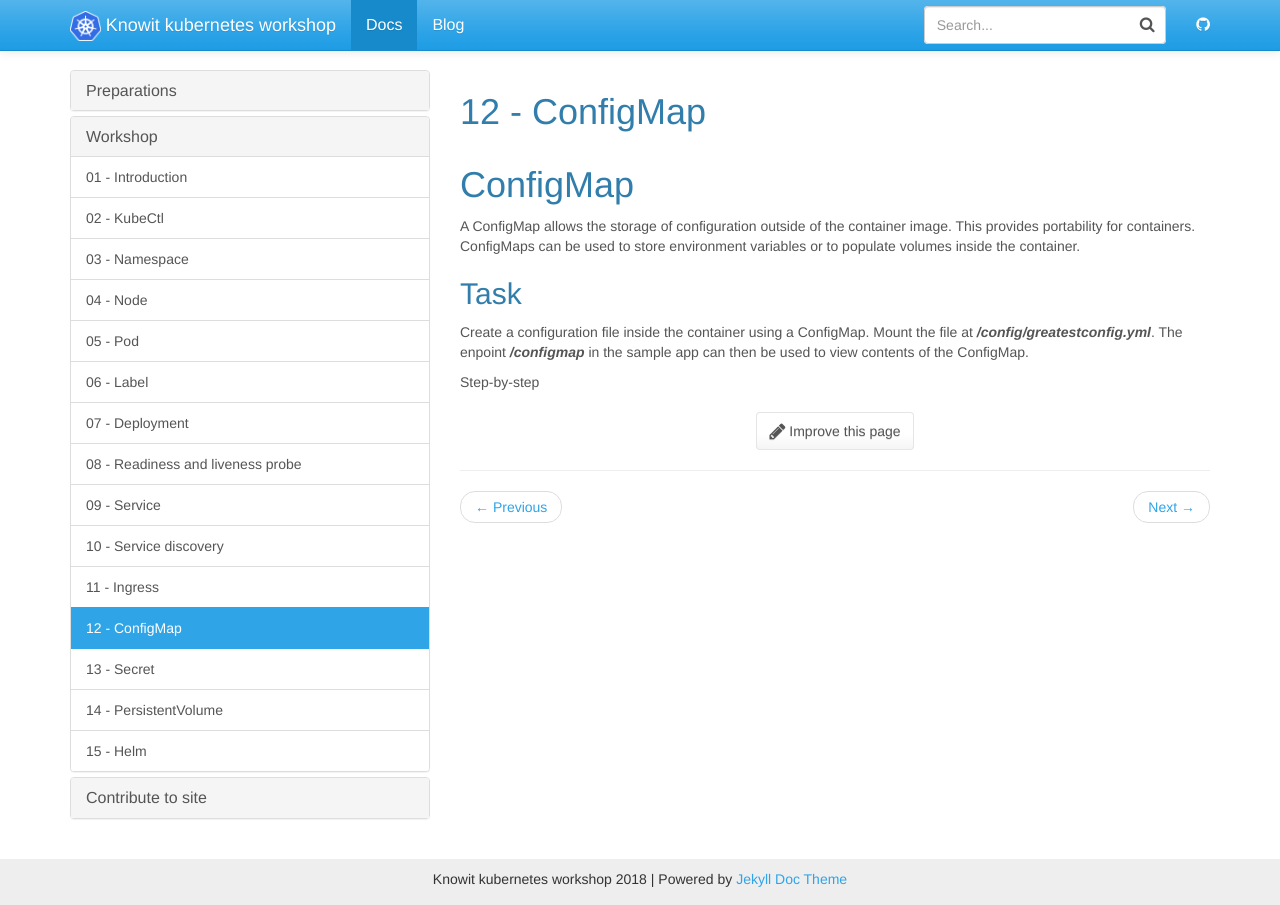
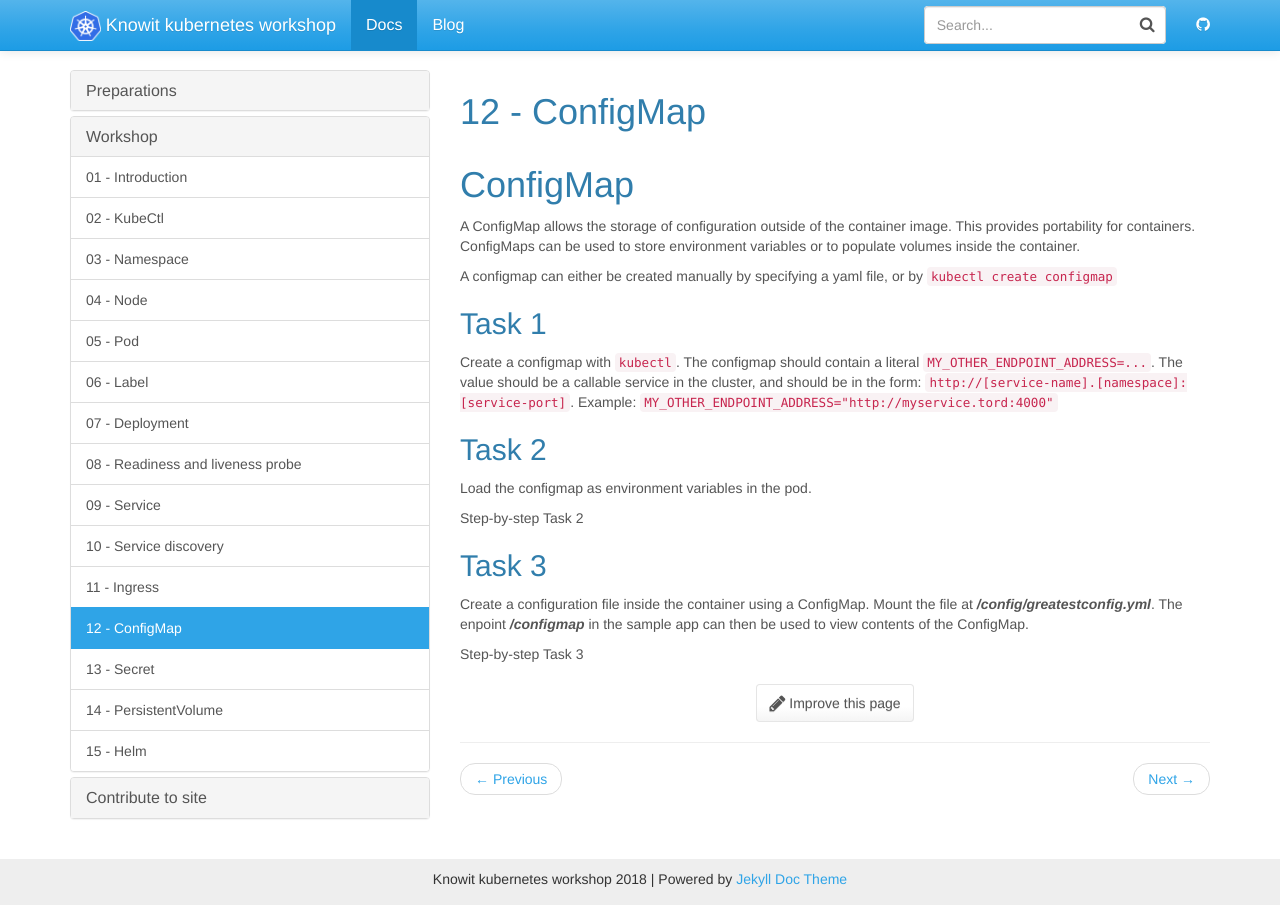
Before and after one commit to knowit/kubernetes-workshop, a Jekyll site: the page built from docs/_docs/workshop/12-configmap.md, in a window 1280 px wide. Built offline with Jekyll 4.4.1, drawn with Linux system fonts in a browser that asks for light colours; nearby versions of some CDN libraries.

Commit message:
configmap improv.

````diff
--- a/docs/_docs/workshop/12-configmap.md
+++ b/docs/_docs/workshop/12-configmap.md
@@ -7,12 +7,47 @@ permalink: /docs/12-configmap/
 
 A ConfigMap allows the storage of configuration outside of the container image. This provides portability for containers. ConfigMaps can be used to store environment variables or to populate volumes inside the container.
 
-## Task
+A configmap can either be created manually by specifying a yaml file, or by `kubectl create configmap`
+
+
+## Task 1
+
+Create a configmap with `kubectl`. The configmap should contain a literal `MY_OTHER_ENDPOINT_ADDRESS=...`. The value should be a callable service in the cluster, and should be in the form: `http://[service-name].[namespace]:[service-port]`. Example: `MY_OTHER_ENDPOINT_ADDRESS="http://myservice.tord:4000"`
+
+## Task 2
+
+Load the configmap as environment variables in the pod.
+
+<details>
+  <summary>Step-by-step Task 2</summary>
+  <div markdown="1">
+
+- <details>
+  <summary>Use kubectl create configmap </summary>
+  <div markdown="1">
+  `kubectl create configmap my-cool-configmap --from-literal VERSION=v0.1.0 `
+  </div>
+  </details>
+
+- In the deployment yaml file configure the container to use environment from the configmap
+
+```yaml
+containers:
+  - name: {....}
+    envFrom:
+    - configMapRef:
+        name: # name of your configmap
+```
+</div>
+</details>
+
+
+## Task 3
 
 Create a configuration file inside the container using a ConfigMap. Mount the file at ***/config/greatestconfig.yml***. The enpoint ***/configmap*** in the sample app can then be used to view contents of the ConfigMap.
 
 <details>
-  <summary>Step-by-step</summary>
+  <summary>Step-by-step Task 3</summary>
   <div markdown="1">
 
 ### Step 1, ConfigMap
@@ -23,7 +58,7 @@ kind: ConfigMap
 metadata:
   name: ## give it a name
   labels:
-    ## and a label
+    ## and a describing label or two
 data:
   greatestconfig.yml: |-
     - module: myawesomemodule
````
